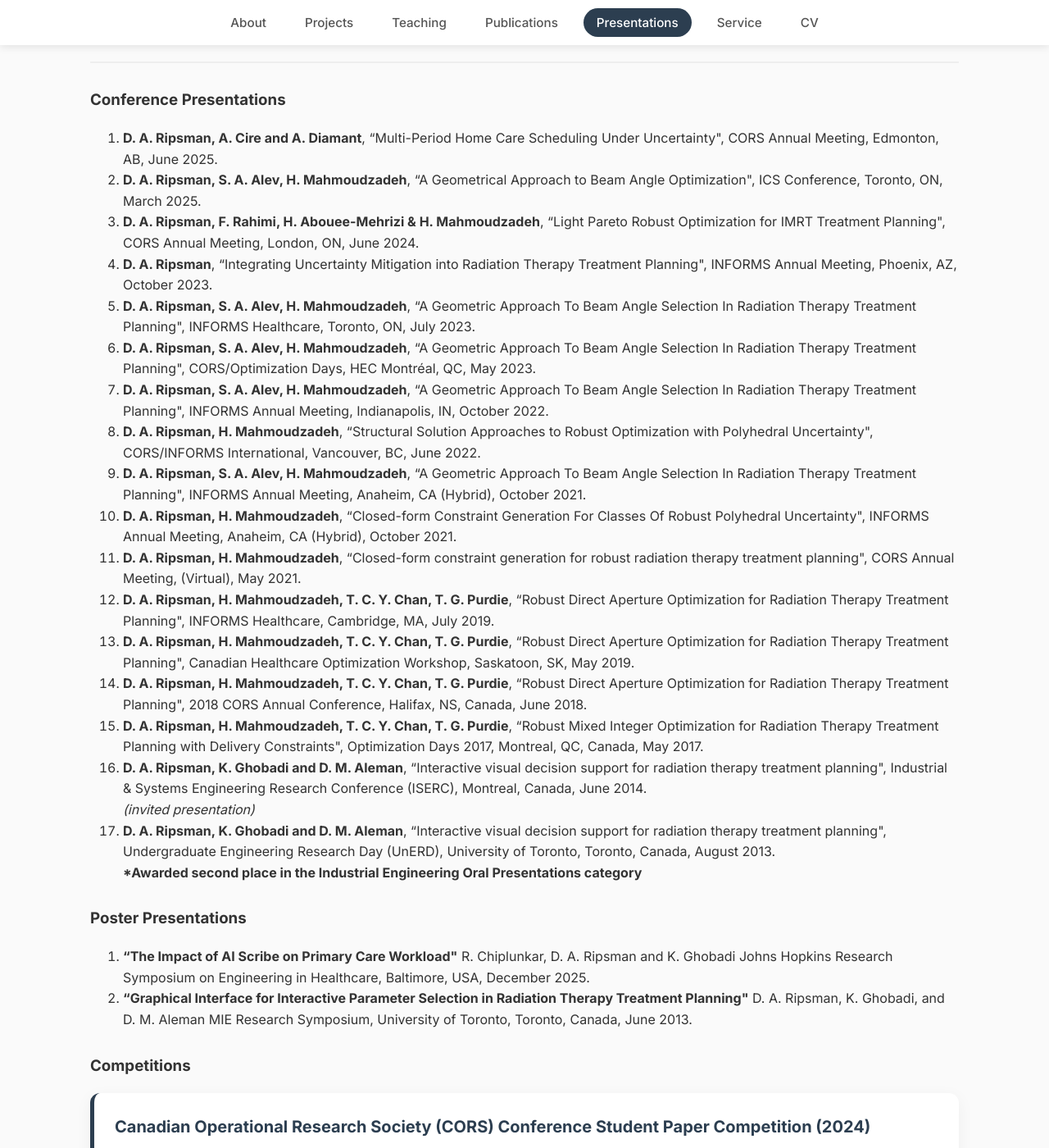
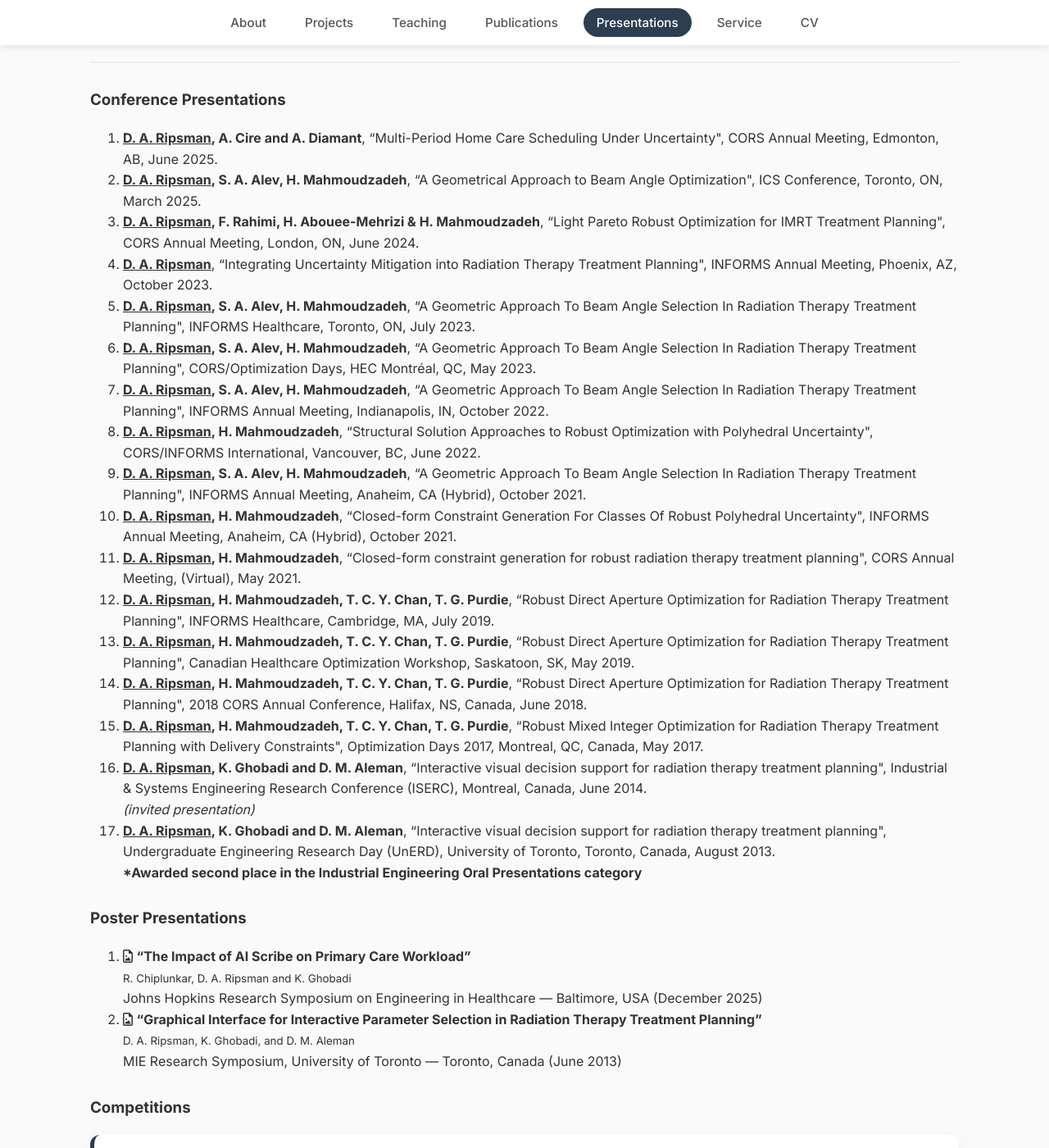
Before and after one commit to DaniRip/DaniRip.github.io, a Jekyll site: the page built from presentations.md, in a window 1280 px wide and 1400 px high, scrolled down 437 px. Shown: the whole window at 82% size. Built offline with Jekyll 4.4.1, drawn with Linux system fonts in a browser that asks for light colours; some of the changed text lies outside the part shown.

Commit message:
Update presentations.md

```diff
--- a/presentations.md
+++ b/presentations.md
@@ -9,7 +9,7 @@ permalink: /presentations/
 <ol>
 {% for pres in site.data.presentations.conference %}
     <li>
-        <strong>{{ pres.authors }}</strong>, “{{ pres.title }}", {{ pres.event }}, {{ pres.location }}, {{ pres.date }}.
+        <strong>{{ pres.authors | replace: "D. A. Ripsman", "<u>D. A. Ripsman</u>" | replace: "D. Ripsman", "<u>D. Ripsman</u>" }}</strong>, “{{ pres.title }}", {{ pres.event }}, {{ pres.location }}, {{ pres.date }}.
         {% if pres.note %}<br/><em>{{ pres.note }}</em>{% endif %}
         {% if pres.award %}<br/><strong>{{ pres.award }}</strong>{% endif %}
     </li>
@@ -21,9 +21,9 @@ permalink: /presentations/
 <ol>
 {% for poster in site.data.presentations.posters %}
 <li>
-    <strong>“{{ poster.title }}"</strong>
-    {{ poster.authors }}
-    {{ poster.event }}, {{ poster.location }}, {{ poster.date }}.
+    <i class="far fa-file-image"></i> <strong>“{{ poster.title }}”</strong><br>
+    <small>{{ poster.authors }}</small><br>
+    <span class="event-details">{{ poster.event }} — {{ poster.location }} ({{ poster.date }})</span>
 </li>
 {% endfor %}
 </ol>
@@ -37,12 +37,16 @@ permalink: /presentations/
     {% if comp.authors %}<p>{{ comp.authors }}</p>{% endif %}
     {% if comp.location %}<p>{{ comp.location }}</p>{% endif %}
     <!-- {% if comp.link %}<p><a href="{{ comp.link }}" target="_blank">{{ comp.link_text }}</a></p>{% endif %} -->
-    {% if comp.award %}<p class="comp-award"><em>{{ comp.award }}</em></p>{% endif %}
+    {% if comp.award %}
+        <p class="comp-award">
+            <i class="fas fa-trophy"></i> {{ comp.award }}
+        </p>
+    {% endif %}
+
     {% if comp.youtube_id %}
-    <br>Watch it here!
-    <div class="video-container">
-    <iframe src="https://www.youtube.com/embed/{{ comp.youtube_id }}" frameborder="0" allow="accelerometer; autoplay; encrypted-media; gyroscope; picture-in-picture" allowfullscreen></iframe>
-    </div>
+        <a href="https://www.youtube.com/watch?v={{ comp.youtube_id }}" class="video-btn" target="_blank">
+            <i class="fab fa-youtube"></i> Watch Presentation
+        </a>
     {% endif %}
 </div>
 {% endfor %}
```
